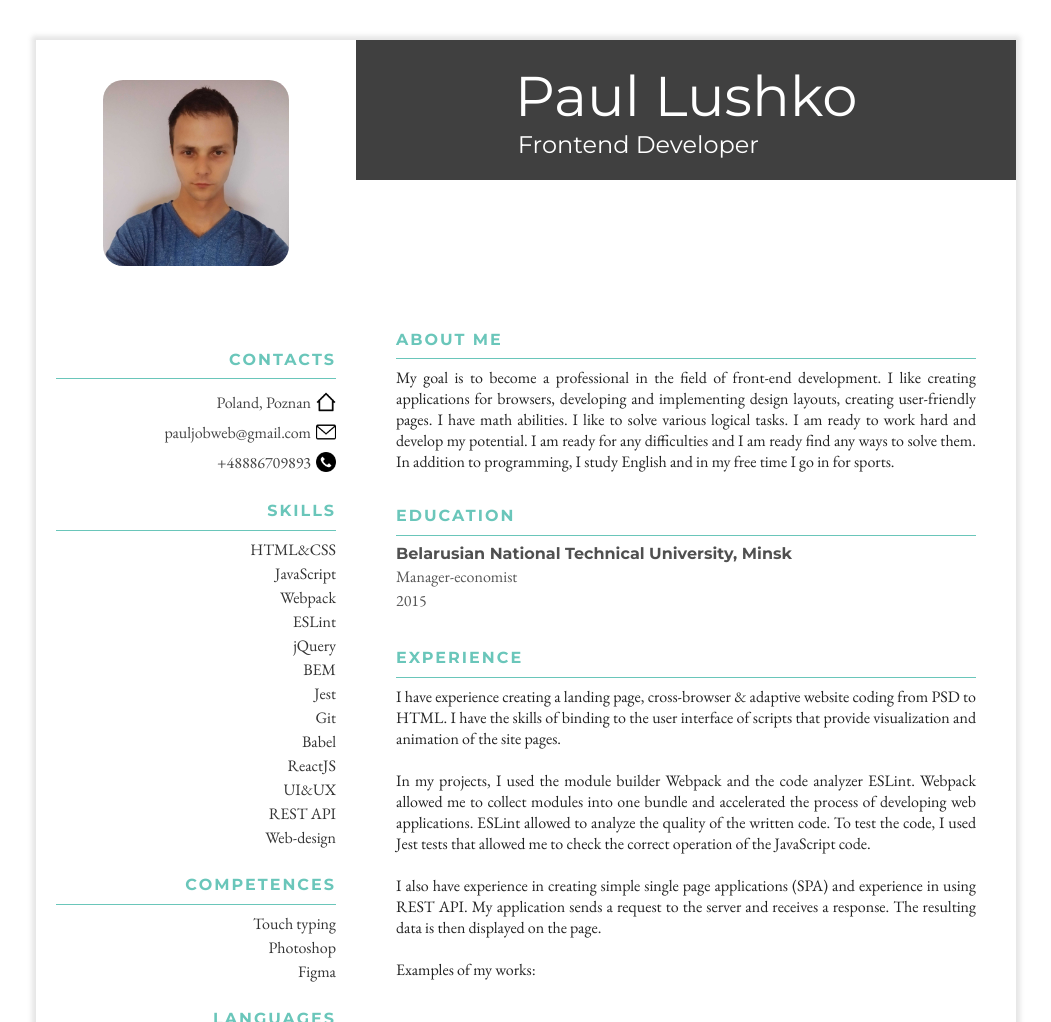
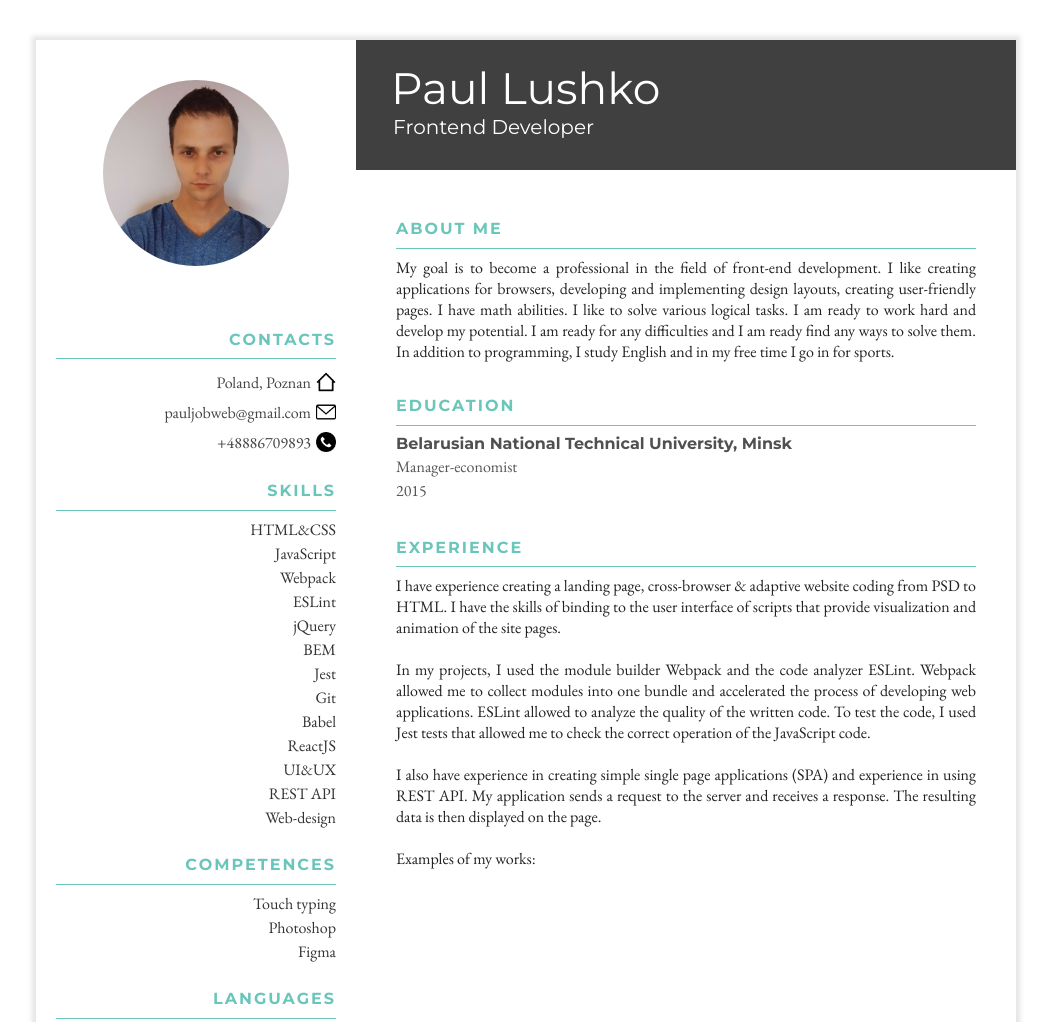
Before and after one commit to MagInventor/cv, a website built with webpack: page src/index.html in a window 1280 px wide. Shown: the top 1022 px of the page, without its empty margins (114-1165 px from the left). Built offline with nearby package versions, Linux system fonts and the light colour scheme.

Commit message:
refacotr: correct design

```diff
--- a/src/index.css
+++ b/src/index.css
@@ -43,7 +43,7 @@ h1 {
 /**              Wrapper              */
 
 .wrapper {
-  width: 100%;
+  width: 320px;
   margin: 0 auto;
   display: grid;
   grid-template: auto auto auto 0 / 320px;
@@ -53,6 +53,9 @@ h1 {
     "aside"
     "main"
     "footer";
+  -webkit-box-shadow: 0 0 5px 4px rgb(122 122 122 / 20%);
+  -moz-box-shadow: 0 0 5px 4px rgb(122 122 122 / 20%);
+  box-shadow: 0 0 5px 4px rgb(122 122 122 / 20%);
 }
 
 .field {
@@ -79,8 +82,8 @@ h1 {
 
 header {
   width: 100%;
-  height: 84px;
-  padding: 10px 0;
+  height: 90px;
+  padding: 0 0 10px 0;
   background: #404040;
   display: grid;
   justify-content: center;
@@ -93,41 +96,39 @@ header .container {
 
 p.person-name {
   color: #fff;
-  font-size: 56px;
+  font-size: 32px;
 }
 
 p.person-position {
-  padding-left: 3px;
+  padding-left: 2px;
   color: #fff;
-  font-size: 24px;
+  font-size: 16px;
 }
 
 /**              Aside                */
 
 aside {
+  margin-bottom: 20px;
   display: grid;
   justify-content: right;
 }
 
 .photo {
   width: 320px;
-  /*height: 320px;*/
-  /*background: #404040; /* 807267*/
   padding: 40px 0;
   display: grid;
   justify-items: center;
-  /*align-items: center;*/
 }
 
 .photo img {
   width: 58%;
   max-width: 320px;
   height: auto;
-  border-radius: 20px;
+  border-radius: 50%;
 }
 
 .contacts {
-  margin: 40px 0 10px 0;
+  margin: 20px 0 10px 0;
   text-align: right;
 }
 
--- a/src/styles/style_768.css
+++ b/src/styles/style_768.css
@@ -1,7 +1,8 @@
 @media (min-width: 768px) {
   body .wrapper {
+    width: 100%;
     display: grid;
-    grid-template: auto auto 0 / 320px auto;
+    grid-template: 175px auto 0 / 320px auto;
     justify-content: center;
     grid-template-areas:
       "aside header"
@@ -12,12 +13,28 @@
   .wrapper header {
     height: 120px;
     align-content: center;
+    display: grid;
+    justify-content: left;
   }
 
   header .container {
     align-items: center;
   }
 
+  header .container p.person-name {
+    margin-left: 15px;
+    font-size: 44px;
+  }
+
+  header .container p.person-position {
+    margin-left: 15px;
+    font-size: 20px;
+  }
+
+  .wrapper aside {
+    margin-bottom: 40px;
+  }
+
   .wrapper main {
     margin: 0 20px;
   }
```
